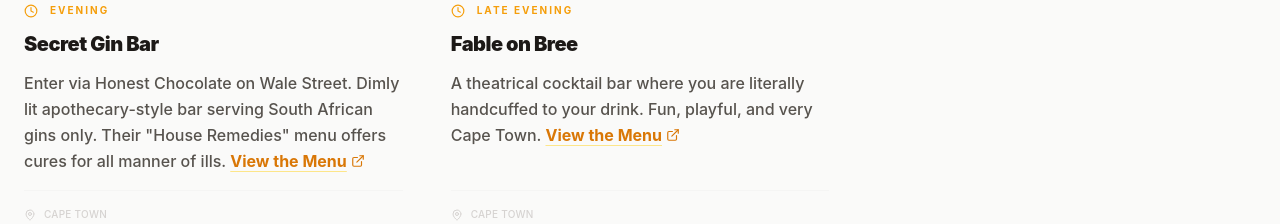
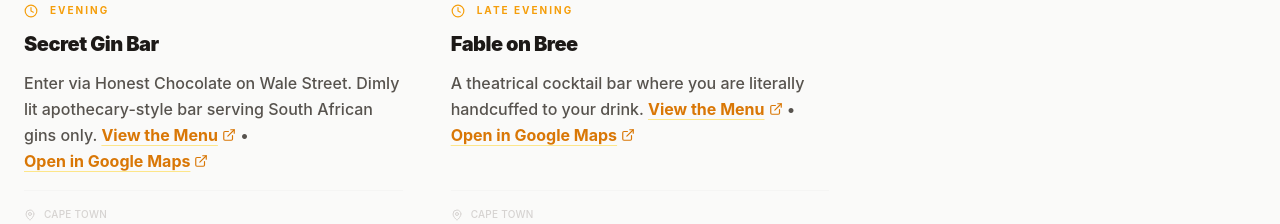
Before and after one commit to anandaafrica-design/cape-town-guide, a React (Vite) app: page / in a window 1280 px wide. Shown: the part 713-937 px from the top of the page. Built offline with nearby package versions, Linux system fonts and the light colour scheme.

Commit message:
Update: Add Google Maps address links for all locations

```diff
--- a/src/data/itinerary.js
+++ b/src/data/itinerary.js
@@ -8,14 +8,14 @@
         name: "Secret Gin Bar",
         lat: -33.9253,
         lng: 18.4216,
-        description: 'Enter via Honest Chocolate on Wale Street. Dimly lit apothecary-style bar serving South African gins only. Their "House Remedies" menu offers cures for all manner of ills. [View the Menu](https://www.theginbar.co.za/menu)',
+        description: 'Enter via Honest Chocolate on Wale Street. Dimly lit apothecary-style bar serving South African gins only. [View the Menu](https://www.theginbar.co.za/menu) • [Open in Google Maps](https://maps.app.goo.gl/64aWaleSt)',
         time: "Evening"
       },
       {
         name: "Fable on Bree",
         lat: -33.9228,
         lng: 18.4189,
-        description: "A theatrical cocktail bar where you are literally handcuffed to your drink. Fun, playful, and very Cape Town. [View the Menu](https://fablecocktailbar.capetown/wp-content/uploads/fableMenu-Chpt2Pt4_compressed.pdf)",
+        description: "A theatrical cocktail bar where you are literally handcuffed to your drink. [View the Menu](https://fablecocktailbar.capetown/wp-content/uploads/fableMenu-Chpt2Pt4_compressed.pdf) • [Open in Google Maps](https://maps.app.goo.gl/FableBree)",
         time: "Late Evening"
       }
     ]
@@ -27,22 +27,22 @@
     places: [
       {
         name: "Investec Cape Town Art Fair",
-        description: "20-22 Feb: The largest international art fair in Africa at the CTICC. Over 490 artists.",
+        description: "20-22 Feb: The largest international art fair in Africa at the CTICC. [Open in Google Maps](https://maps.app.goo.gl/CTICC)",
         time: "Seasonal"
       },
       {
         name: "Spier Light Art",
-        description: "6 Mar – 6 Apr: Free open-air gallery at Spier Wine Farm. Interactive light installations from 18:30 daily.",
+        description: "6 Mar – 6 Apr: Free open-air gallery at Spier Wine Farm. Interactive light installations from 18:30 daily. [Open in Google Maps](https://maps.app.goo.gl/SpierWineFarm)",
         time: "Evening"
       },
       {
         name: "Zeitz MOCAA - 'The Procession'",
-        description: "Current: Site-specific commission by Rita Mawuena Benissan. A large-scale cylindrical tapestry in the Atrium.",
+        description: "Current: Site-specific commission by Rita Mawuena Benissan. A large-scale cylindrical tapestry in the Atrium. [Open in Google Maps](https://maps.app.goo.gl/ZeitzMOCAA)",
         time: "Daily"
       },
       {
         name: "Ultraviolet Gallery",
-        description: "19 Feb – 10 Apr: New gallery dedicated to art photography.",
+        description: "19 Feb – 10 Apr: New gallery dedicated to art photography. [Open in Google Maps](https://maps.app.goo.gl/UltravioletGallery)",
         time: "Daily"
       }
     ]
@@ -54,17 +54,17 @@
     places: [
       {
         name: "Pride Parade & Mardi Gras",
-        description: "28 Feb: Parade starts 11:00 at Alfred St to Green Point. Mardi Gras follows at Green Point Track until 21:00.",
+        description: "28 Feb: Parade starts 11:00 at Alfred St to Green Point. Mardi Gras follows at Green Point Track. [Open in Google Maps](https://maps.app.goo.gl/GreenPointTrack)",
         time: "28 Feb"
       },
       {
         name: "Pride Sunday Session",
-        description: "1 Mar: 15:00-23:00 at Biblio Cape Town. A perfect wrap to the festival.",
+        description: "1 Mar: 15:00-23:00 at Biblio Cape Town. A perfect wrap to the festival. [Open in Google Maps](https://maps.app.goo.gl/BiblioCT)",
         time: "1 Mar"
       },
       {
         name: "Queer Women's History Walking Tour",
-        description: "St George's Mall (09:00-14:00). A deep dive into the community's roots in the city.",
+        description: "St George's Mall (09:00-14:00). A deep dive into the community's roots in the city. [Open in Google Maps](https://maps.app.goo.gl/StGeorgesMall)",
         time: "Morning"
       }
     ]
@@ -76,22 +76,22 @@
     places: [
       {
         name: "Black Coffee Weekender",
-        description: "27 Feb – 1 Mar: Featuring Peggy Gou at The Ostrich and The Grand Café & Beach.",
+        description: "27 Feb – 1 Mar: Featuring Peggy Gou at The Ostrich and The Grand Café & Beach. [Open in Google Maps](https://maps.app.goo.gl/GrandCafeBeach)",
         time: "Weekend"
       },
       {
         name: "Bazique Festival",
-        description: "6-8 Mar: Music and art festival near Tulbagh (Buffalo Drift). A legendary escape.",
+        description: "6-8 Mar: Music and art festival near Tulbagh (Buffalo Drift). [Open in Google Maps](https://maps.app.goo.gl/BuffaloDrift)",
         time: "Weekend"
       },
       {
         name: "Corona Sunset Festival",
-        description: "21 Mar: The Glen Country Club, Camps Bay. Iconic sunset vibes.",
+        description: "21 Mar: The Glen Country Club, Camps Bay. Iconic sunset vibes. [Open in Google Maps](https://maps.app.goo.gl/TheGlenCC)",
         time: "21 Mar"
       },
       {
         name: "Montreux Jazz Festival Franschhoek",
-        description: "27-29 Mar: World-class jazz at the Huguenot Monument.",
+        description: "27-29 Mar: World-class jazz at the Huguenot Monument. [Open in Google Maps](https://maps.app.goo.gl/HuguenotMonument)",
         time: "Weekend"
       }
     ]
@@ -103,17 +103,17 @@
     places: [
       {
         name: "SUP Cape Town - Canal Paddling",
-        description: "Daily at V&A Battery Park (08:00-18:00). Perfect for a calm morning glide.",
+        description: "Daily at V&A Battery Park (08:00-18:00). [Open in Google Maps](https://maps.app.goo.gl/BatteryPark)",
         time: "Daily"
       },
       {
         name: "Guided GLOW Night SUP",
-        description: "Night tours at Battery Park canals. An ethereal way to see the city lights.",
+        description: "Night tours at Battery Park canals. An ethereal way to see the city lights. [Open in Google Maps](https://maps.app.goo.gl/BatteryPark)",
         time: "Evening"
       },
       {
         name: "Guided Ocean Tours",
-        description: "From Three Anchor Bay. Approx. R850pp. Best during summer months.",
+        description: "From Three Anchor Bay. Approx. R850pp. [Open in Google Maps](https://maps.app.goo.gl/ThreeAnchorBay)",
         time: "Morning"
       }
     ]
@@ -127,14 +127,14 @@
         name: "Norval Foundation",
         lat: -34.0722,
         lng: 18.4361,
-        description: "Contemporary African art set on protected wetlands. Large outdoor sculptures. Lunch or picnic on site at [Grub & Vine](https://grubandvine.co.za/food-norval/).",
+        description: "Contemporary African art set on protected wetlands. [Grub & Vine Menu](https://grubandvine.co.za/food-norval/) • [Open in Google Maps](https://maps.app.goo.gl/NorvalFoundation)",
         time: "Morning"
       },
       {
         name: "Kloof Street House",
         lat: -33.9289,
         lng: 18.4117,
-        description: "A magical Victorian house with fairy-lit gardens. Maximalist interiors and an eclectic menu. Atmosphere is the real draw. [View the Menu](https://www.kloofstreethouse.co.za/a-la-carte/)",
+        description: "A magical Victorian house with fairy-lit gardens. [View the Menu](https://www.kloofstreethouse.co.za/a-la-carte/) • [Open in Google Maps](https://maps.app.goo.gl/KloofStreetHouse)",
         time: "Evening"
       }
     ]
@@ -148,21 +148,21 @@
         name: "Chapman's Peak Drive",
         lat: -34.0883,
         lng: 18.3594,
-        description: "One of the world's most scenic marine drives. Start early to avoid tour buses.",
+        description: "One of the world's most scenic marine drives. [Open in Google Maps](https://maps.app.goo.gl/ChapmansPeak)",
         time: "Early Morning"
       },
       {
         name: "Cape Point Nature Reserve",
         lat: -34.3568,
         lng: 18.4975,
-        description: "Drive through the reserve (baboons, ostrich, bontebok possible). Take the Flying Dutchman Funicular to the old lighthouse.",
+        description: "Drive through the reserve (baboons, ostrich, bontebok possible). [Open in Google Maps](https://maps.app.goo.gl/CapePoint)",
         time: "Morning"
       },
       {
         name: "Boulders Beach",
         lat: -34.1971,
         lng: 18.4513,
-        description: "African penguin colony in Simon's Town. Boardwalks through sand dunes bring you remarkably close to nesting penguins.",
+        description: "African penguin colony in Simon's Town. [Open in Google Maps](https://maps.app.goo.gl/BouldersBeach)",
         time: "Afternoon"
       }
     ]
@@ -174,52 +174,52 @@
     places: [
       {
         name: "La Colombe",
-        description: "Consistently ranked among the world's best. Asian-French fusion in a stunning Constantia setting. [View the Menu](https://www.lacolombe.restaurant/la-colombe)",
+        description: "Consistently ranked among the world's best. [View the Menu](https://www.lacolombe.restaurant/la-colombe) • [Open in Google Maps](https://maps.app.goo.gl/LaColombe)",
         time: "Fine Dining"
       },
       {
         name: "FYN Restaurant",
-        description: "Neoteric Japanese-African fusion with a dramatic urban setting in the city center. [View the Menu](https://www.fynrestaurant.com/menu)",
+        description: "Neoteric Japanese-African fusion with a dramatic urban setting. [View the Menu](https://www.fynrestaurant.com/menu) • [Open in Google Maps](https://maps.app.goo.gl/FYNRestaurant)",
         time: "Fine Dining"
       },
       {
         name: "Salsify at The Roundhouse",
-        description: "Modern cooking in a historic setting with sweeping Atlantic views. [View the Menu](https://salsify.co.za/menus/)",
+        description: "Modern cooking in a historic setting with sweeping Atlantic views. [View the Menu](https://salsify.co.za/menus/) • [Open in Google Maps](https://maps.app.goo.gl/Salsify)",
         time: "Fine Dining"
       },
       {
         name: "Chefs Warehouse Tintswalo",
-        description: "Tapas-style dining right on the water's edge at Chapman's Peak. [View the Menu](https://www.chefswarehouse.co.za/tintswalo-menu)",
+        description: "Tapas-style dining right on the water's edge at Chapman's Peak. [View the Menu](https://www.chefswarehouse.co.za/tintswalo-menu) • [Open in Google Maps](https://maps.app.goo.gl/CWAtTintswalo)",
         time: "Fine Dining"
       },
       {
         name: "The Pot Luck Club",
-        description: "Iconic rooftop spot with global shared plates and harbor views. [View the Menu](https://thepotluckclub.co.za/menu/)",
+        description: "Iconic rooftop spot with global shared plates and harbor views. [View the Menu](https://thepotluckclub.co.za/menu/) • [Open in Google Maps](https://maps.app.goo.gl/PotLuckClub)",
         time: "Casual Chic"
       },
       {
         name: "Wolfgat",
-        description: "World-renowned foraged West Coast ingredients. A true destination experience. [View the Menu](https://wolfgat.co.za/menu/)",
+        description: "World-renowned foraged West Coast ingredients. [View the Menu](https://wolfgat.co.za/menu/) • [Open in Google Maps](https://maps.app.goo.gl/Wolfgat)",
         time: "Destination"
       },
       {
         name: "Belly of the Beast",
-        description: "A unique, no-menu experience where the chefs decide the day's offerings. [View the Menu](https://bellyofthebeast.co.za/pages/menu-and-wine-list)",
+        description: "A unique, no-menu experience where the chefs decide the day's offerings. [View the Menu](https://bellyofthebeast.co.za/pages/menu-and-wine-list) • [Open in Google Maps](https://maps.app.goo.gl/BellyOfTheBeast)",
         time: "Intimate"
       },
       {
         name: "Pier Restaurant",
-        description: "Sophisticated seafood-centric dining at the V&A Waterfront. [View the Menu](https://www.lacolombe.restaurant/pier)",
+        description: "Sophisticated seafood-centric dining at the V&A Waterfront. [View the Menu](https://www.lacolombe.restaurant/pier) • [Open in Google Maps](https://maps.app.goo.gl/PierRestaurant)",
         time: "Fine Dining"
       },
       {
         name: "Waterside Restaurant",
-        description: "A relaxed but high-end harbor-side experience at the Waterfront. [View the Menu](https://www.lacolombe.restaurant/waterside)",
+        description: "A relaxed but high-end harbor-side experience at the Waterfront. [View the Menu](https://www.lacolombe.restaurant/waterside) • [Open in Google Maps](https://maps.app.goo.gl/WatersideRestaurant)",
         time: "Casual Refined"
       },
       {
         name: "Kloof Street House",
-        description: "A local favorite for its magical garden and eclectic Victorian vibe. [View the Menu](https://www.kloofstreethouse.co.za/a-la-carte/)",
+        description: "A local favorite for its magical garden and eclectic Victorian vibe. [View the Menu](https://www.kloofstreethouse.co.za/a-la-carte/) • [Open in Google Maps](https://maps.app.goo.gl/KloofStreetHouse)",
         time: "Lively"
       }
     ]
```
